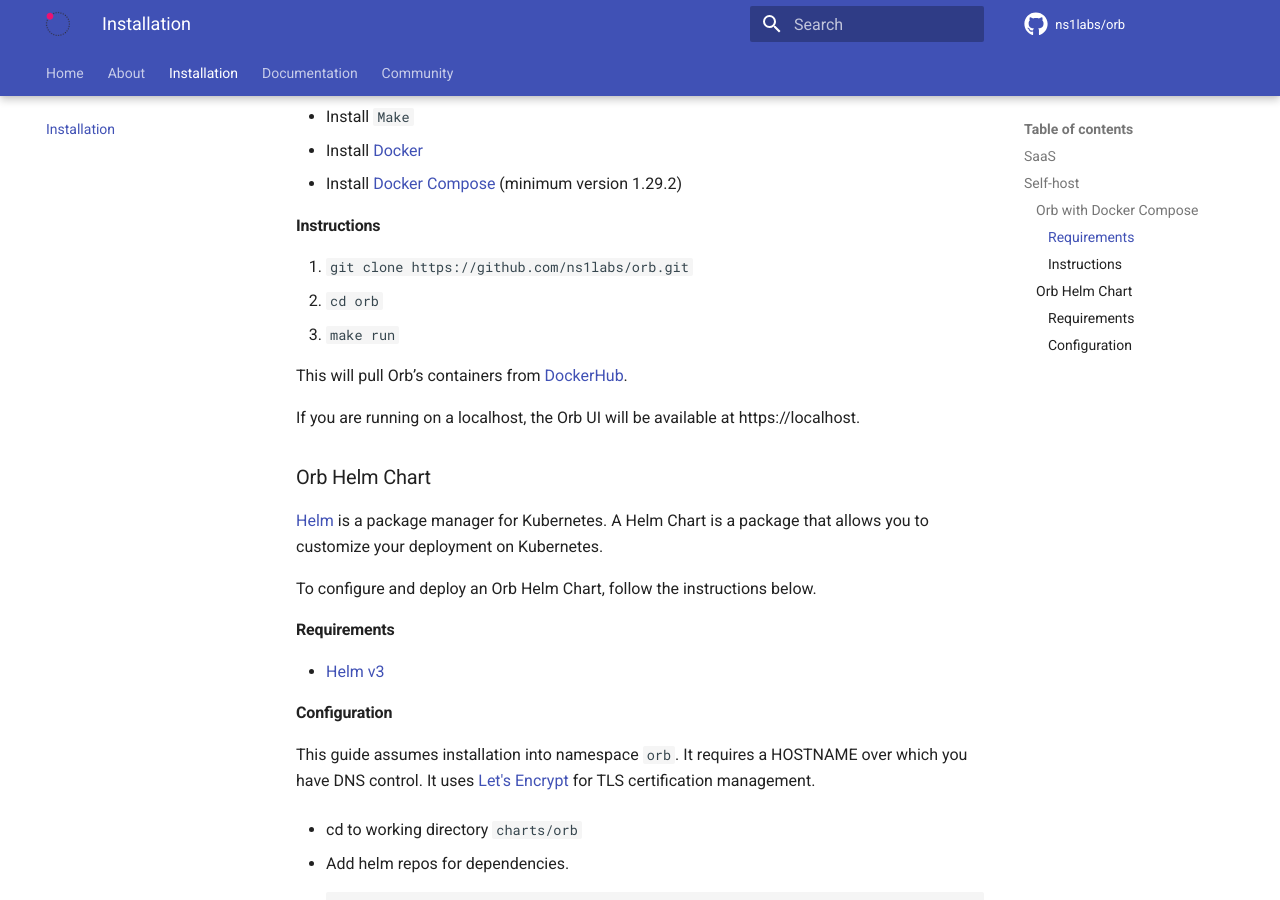
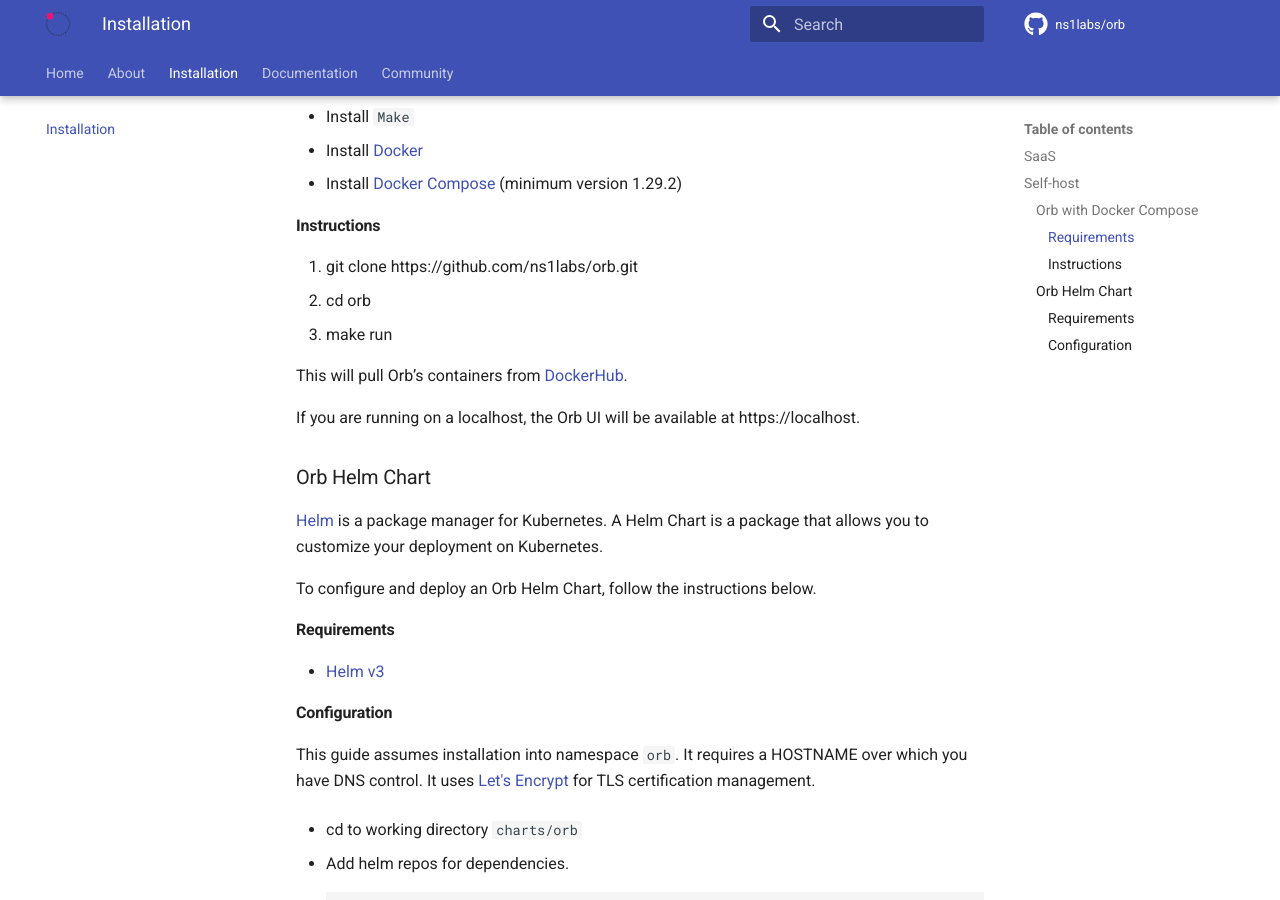
Before and after one commit to orb-community/orb-website, an MkDocs documentation site: the page built from docs/install.md, in a window 1280 px wide and 900 px high, scrolled down 961 px. Built offline with MkDocs 1.6.1 and Material for MkDocs 9.7.7, drawn with Linux system fonts in a browser that asks for light colours; comment, search, counter and statistics services are not loaded.

Commit message:
list format edit

```diff
--- a/docs/install.md
+++ b/docs/install.md
@@ -25,9 +25,13 @@
 
 #### Instructions
 
-1. `git clone https://github.com/ns1labs/orb.git`
-2. `cd orb`
-3. `make run`
+1.      git clone https://github.com/ns1labs/orb.git
+>
+2.      cd orb
+>
+3.      make run
+
+
 
 
 This will pull Orb’s containers from [DockerHub](https://hub.docker.com/u/ns1labs).
```
